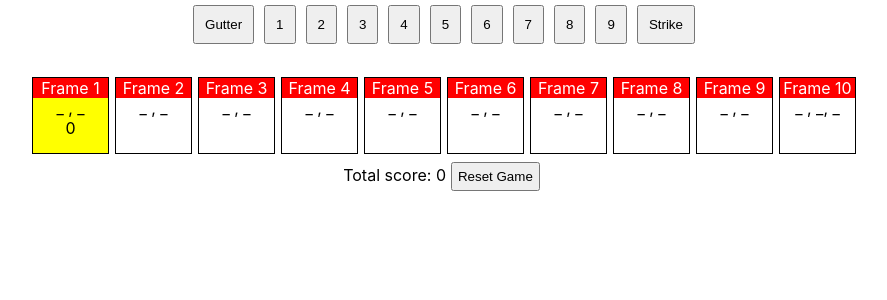
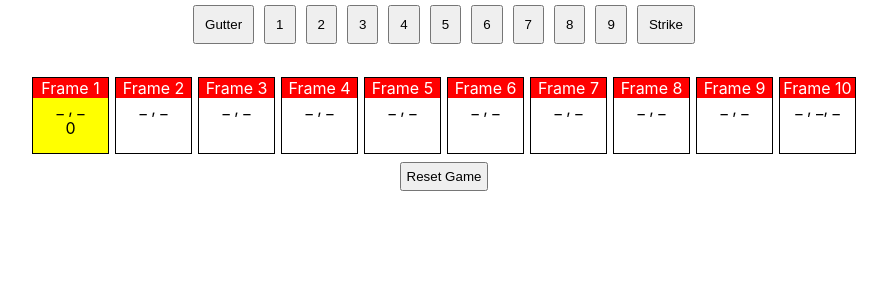
Before and after one commit to holdtb/Bowling, a React (Create React App) app: page / in a window 1280 px wide. Shown: the top 300 px of the page, without its empty margins (196-1083 px from the left). Built offline with nearby package versions, Linux system fonts and the light colour scheme.

Commit message:
Fix tenth frame score display. Removed redundant scoring info.

```diff
--- a/src/App.tsx
+++ b/src/App.tsx
@@ -48,7 +48,6 @@ class App extends Component<{}, AppState> {
           onRoll={this.handleRoll}
         />
         <FrameDisplayContainer game={this.state.game} />
-        Total score: {this.state.totalScore}
         <ResetButton onClickHandler={this.resetGame} />
       </div>
     );
--- a/src/components/FrameDisplay.tsx
+++ b/src/components/FrameDisplay.tsx
@@ -12,7 +12,8 @@ type FrameDisplayProps = {
 };
 
 export const FrameDisplay = (props: FrameDisplayProps) => {
-  const displayRunningScore = props.gameFrameNumber >= props.index + 1;
+  const displayRunningScore =
+    props.gameFrameNumber >= props.index + 1 || props.gameFrameNumber == 10;
   const isActive =
     props.gameFrameNumber == props.index + 1 || (props.gameFrameNumber == 10 && props.index == 10);
   const header = <div style={frameHeaderStyle}>Frame {props.frame.number}</div>;
```
